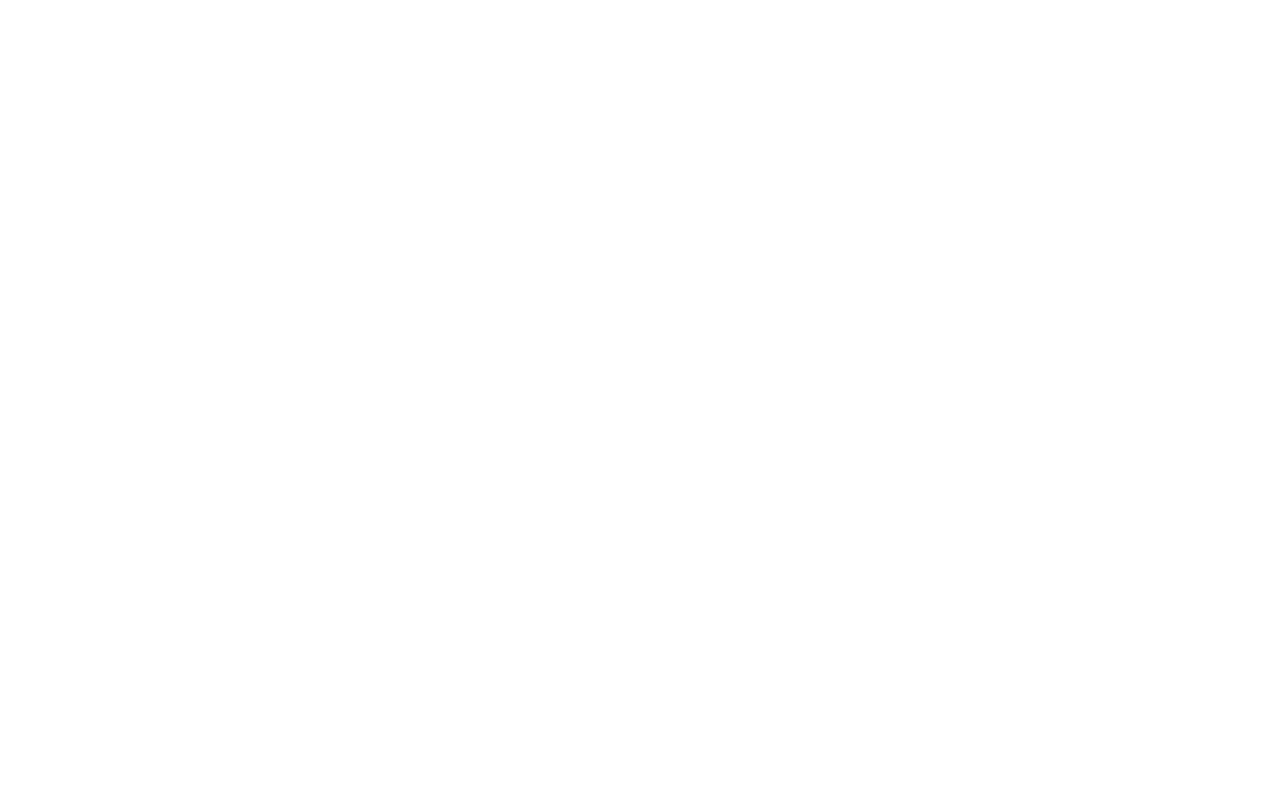
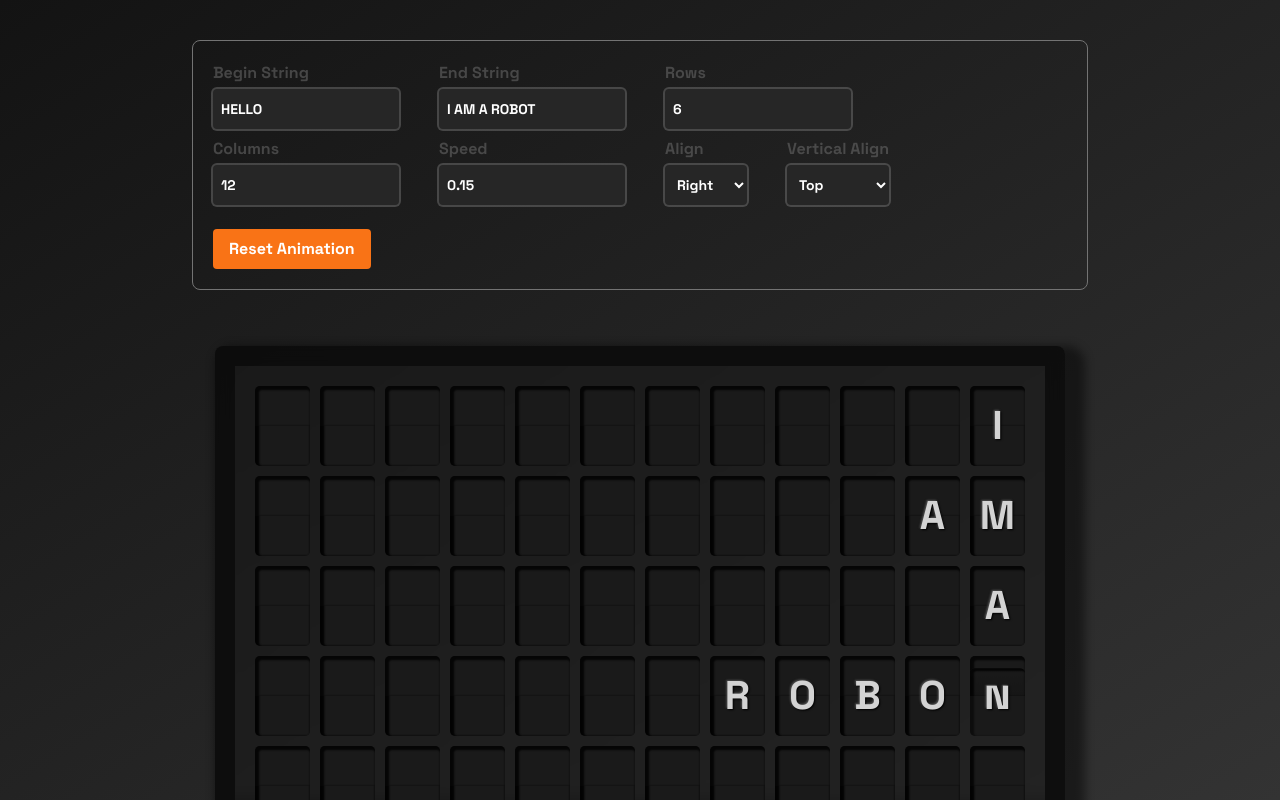
Before and after one commit to itsarghyadas/vibes, a React (Vite) app: page /splitflap in a window 1280 px wide. Before the commit this address had no page. Shown: the top 800 px of the page. Built offline with nearby package versions, Linux system fonts and the light colour scheme.

Commit message:
all coded addd to their respective folders

```diff
--- a/src/App.tsx
+++ b/src/App.tsx
@@ -1,13 +1,15 @@
 import { Route, Routes } from "react-router-dom";
-import SplitFlapShow from "./components/vestabaord/splitflapshow";
+import Homepage from "./components/homepage/homepage";
+import SplitFlapShow from "./components/splitflap/splitflapshow";
+import VestaboardShow from "./components/vestabaord/vestaboardshow";
 import Carousel from "./components/carousel/carousel";
 import EmblaCarouselShow from "./components/embla-carousel/Carousel";
-import Homepage from "./components/homepage/homepage";
 
 export default function App() {
   return (
     <Routes>
-      <Route path="/vestaboard" element={<SplitFlapShow />} />
+      <Route path="/splitflap" element={<SplitFlapShow />} />
+      <Route path="/vestaboard" element={<VestaboardShow />} />
       <Route path="/carousel" element={<Carousel />} />
       <Route path="/embla-carousel" element={<EmblaCarouselShow />} />
       <Route path="/" element={<Homepage />} />
--- a/src/components/homepage/homepage.tsx
+++ b/src/components/homepage/homepage.tsx
@@ -1,32 +1,31 @@
 import { Link } from "react-router-dom";
+
+const links = [
+  { to: "/splitflap", text: "Splitflap" },
+  { to: "/vestaboard", text: "Vestabord" },
+  { to: "/carousel", text: "Carousel" },
+  { to: "/embla-carousel", text: "Embla Carousel" },
+];
 
 export default function Homepage() {
   return (
-    <div className="bg-neutral-800 min-h-screen flex flex-col gap-y-10 items-center justify-center w-full">
+    <div className="bg-neutral-800 px-5 font-spline min-h-screen flex flex-col gap-y-10 items-center justify-center w-full">
       <div className="text-white">
         <h1 className="text-4xl font-bold text-white">
-          Hello, this is the homepage
+          All vibes will be listed here
         </h1>
       </div>
-      <ul className="flex flex-wrap max-w-3xl mx-auto gap-10 gap-x-5">
-        <li>
-          <Link className="text-white bg-black p-2 rounded-md" to="/vestaboard">
-            Vestabord
-          </Link>
-        </li>
-        <li>
-          <Link className="text-white bg-black p-2 rounded-md" to="/carousel">
-            Carousel
-          </Link>
-        </li>
-        <li>
-          <Link
-            className="text-white bg-black p-2 rounded-md"
-            to="/embla-carousel"
-          >
-            Embla Carousel
-          </Link>
-        </li>
+      <ul className="flex flex-wrap max-w-3xl mx-auto gap-5">
+        {links.map((link, index) => (
+          <li key={index}>
+            <Link
+              className="text-white bg-black p-2 font-normal tracking-wide hover:bg-gray-700 transition-all duration-100 ease-out active:bg-gray-600 rounded-md"
+              to={link.to}
+            >
+              {link.text}
+            </Link>
+          </li>
+        ))}
       </ul>
     </div>
   );
--- a/src/components/vestabaord/splitflapshow.tsx
+++ b/src/components/splitflap/splitflapshow.tsx
@@ -1,6 +1,5 @@
 import { useState, useEffect } from "react";
 import SplitFlipAnimation from "./splitflap";
-import Vestabaord from "./vestaboard";
 
 type WordPosition = {
   word: string;
@@ -169,15 +168,6 @@ export default function SplitFlapShow({
           speed={speed}
         />
       </div>
-      <Vestabaord
-        beginStr={beginStr}
-        endStr={endStr}
-        speed={speed}
-        rows={rows}
-        columns={columns}
-        align={align}
-        verticalAlign={verticalAlign}
-      />
     </div>
   );
 }
--- /dev/null
+++ b/src/components/vestabaord/vestaboardshow.tsx
@@ -0,0 +1,171 @@
+import { useState, useEffect } from "react";
+import Vestabaord from "./vestaboard";
+
+type WordPosition = {
+  word: string;
+  row: number;
+  column: number;
+};
+
+interface Props {
+  columns?: number;
+  rows?: number;
+  text?: string;
+  align?: "left" | "center" | "right";
+  verticalAlign?: "top" | "middle" | "bottom";
+  speed?: number;
+}
+
+export default function VestaboardShow({
+  columns: initialColumns = 12,
+  rows: initialRows = 6,
+  text: initialEndStr = "I AM A ROBOT",
+  align: initialAlign = "right",
+  verticalAlign: initialVerticalAlign = "top",
+  speed: initialSpeed = 0.15,
+}: Props) {
+  const initialBeginStr = "HELLO";
+  const initialWordPositions: WordPosition[] = [
+    { word: initialBeginStr, row: 0, column: 0 },
+    { word: "", row: 1, column: 2 },
+    { word: "", row: 2, column: 4 },
+    { word: "", row: 3, column: 5 },
+  ];
+
+  const [beginStr, setBeginStr] = useState(initialBeginStr);
+  const [endStr, setEndStr] = useState(initialEndStr);
+  const [rows, setRows] = useState(initialRows);
+  const [columns, setColumns] = useState(initialColumns);
+  const [speed, setSpeed] = useState(initialSpeed);
+  const [align, setAlign] = useState(initialAlign);
+  const [verticalAlign, setVerticalAlign] = useState(initialVerticalAlign);
+  const [, setWordPositions] = useState<WordPosition[]>(initialWordPositions);
+  const [resetKey, setResetKey] = useState(0);
+
+  useEffect(() => {
+    const words = endStr.split(" ");
+    setWordPositions((prevWordPositions) => {
+      const newWordPositions = words.map((word, index) => ({
+        word,
+        row: prevWordPositions[index]?.row ?? index,
+        column: prevWordPositions[index]?.column ?? 0,
+      }));
+      return newWordPositions;
+    });
+    setRows((prevRows) => Math.max(prevRows, words.length));
+  }, [endStr, resetKey]);
+
+  const resetAnimation = () => {
+    setBeginStr(initialBeginStr);
+    setEndStr(initialEndStr);
+    setRows(initialRows);
+    setColumns(initialColumns);
+    setSpeed(initialSpeed);
+    setAlign(initialAlign);
+    setVerticalAlign(initialVerticalAlign);
+    setWordPositions(initialWordPositions);
+    setResetKey((prevKey) => prevKey + 1);
+  };
+
+  return (
+    <div className="splitflip-body flex flex-col items-center justify-center min-h-screen h-full space-y-4 pb-20">
+      <div className="gap-y-2 my-10 max-w-4xl mx-auto flex flex-wrap items-center gap-x-10 border rounded-lg border-neutral-500 p-5 font-space">
+        <div className="flex flex-col gap-y-1">
+          <label className="text-neutral-500/50">Begin String</label>
+          <input
+            type="text"
+            value={beginStr}
+            onChange={(e) => setBeginStr(e.target.value)}
+            placeholder="Begin String"
+            className="rounded text-sm bg-neutral-800 h-10 p-2 text-white ring-2 ring-neutral-500/50 placeholder:text-neutral-500/50 focus-visible:ring-orange-500 focus-visible:ring-offset-0 focus-visible:outline-none"
+          />
+        </div>
+        <div className="flex flex-col gap-y-1">
+          <label className="text-neutral-500/50">End String</label>
+          <input
+            type="text"
+            value={endStr}
+            onChange={(e) => setEndStr(e.target.value)}
+            placeholder="End String"
+            className="rounded text-sm bg-neutral-800 h-10 p-2 text-white ring-2 ring-neutral-500/50 placeholder:text-neutral-500/50 focus-visible:ring-orange-500 focus-visible:ring-offset-0 focus-visible:outline-none"
+          />
+        </div>
+        <div className="flex flex-col gap-y-1">
+          <label className="text-neutral-500/50">Rows</label>
+          <input
+            type="number"
+            value={rows}
+            onChange={(e) => setRows(Number(e.target.value))}
+            placeholder="Rows"
+            className="rounded text-sm bg-neutral-800 h-10 p-2 text-white ring-2 ring-neutral-500/50 placeholder:text-neutral-500/50 focus-visible:ring-orange-500 focus-visible:ring-offset-0 focus-visible:outline-none"
+          />
+        </div>
+        <div className="flex flex-col gap-y-1">
+          <label className="text-neutral-500/50">Columns</label>
+          <input
+            type="number"
+            value={columns}
+            onChange={(e) => setColumns(Number(e.target.value))}
+            placeholder="Columns"
+            className="rounded text-sm bg-neutral-800 h-10 p-2 text-white ring-2 ring-neutral-500/50 placeholder:text-neutral-500/50 focus-visible:ring-orange-500 focus-visible:ring-offset-0 focus-visible:outline-none"
+          />
+        </div>
+        <div className="flex flex-col gap-y-1">
+          <label className="text-neutral-500/50">Speed</label>
+          <input
+            type="number"
+            value={speed}
+            step="0.01"
+            onChange={(e) => setSpeed(Number(e.target.value))}
+            placeholder="Speed"
+            className="rounded text-sm bg-neutral-800 h-10 p-2 text-white ring-2 ring-neutral-500/50 placeholder:text-neutral-500/50 focus-visible:ring-orange-500 focus-visible:ring-offset-0 focus-visible:outline-none"
+          />
+        </div>
+        <div className="flex flex-col gap-y-1">
+          <label className="text-neutral-500/50">Align</label>
+          <select
+            value={align}
+            onChange={(e) =>
+              setAlign(e.target.value as "left" | "center" | "right")
+            }
+            className="rounded text-sm bg-neutral-800 h-10 p-2 text-white ring-2 ring-neutral-500/50 placeholder:text-neutral-500/50 focus-visible:ring-orange-500 focus-visible:ring-offset-0 focus-visible:outline-none"
+          >
+            <option value="left">Left</option>
+            <option value="center">Center</option>
+            <option value="right">Right</option>
+          </select>
+        </div>
+        <div className="flex flex-col gap-y-1">
+          <label className="text-neutral-500/50">Vertical Align</label>
+          <select
+            value={verticalAlign}
+            onChange={(e) =>
+              setVerticalAlign(e.target.value as "top" | "middle" | "bottom")
+            }
+            className="rounded text-sm bg-neutral-800 h-10 p-2 text-white ring-2 ring-neutral-500/50 placeholder:text-neutral-500/50 focus-visible:ring-orange-500 focus-visible:ring-offset-0 focus-visible:outline-none"
+          >
+            <option value="top">Top</option>
+            <option value="middle">Middle</option>
+            <option value="bottom">Bottom</option>
+          </select>
+        </div>
+        <button
+          onClick={resetAnimation}
+          className="mt-4 bg-orange-500 text-white py-2 px-4 rounded"
+        >
+          Reset Animation
+        </button>
+      </div>
+
+      <Vestabaord
+        beginStr={beginStr}
+        endStr={endStr}
+        speed={speed}
+        rows={rows}
+        columns={columns}
+        align={align}
+        verticalAlign={verticalAlign}
+      />
+    </div>
+  );
+}
```
Also changed, not shown: src/components/vestabaord/vestaboard.css (deleted, +0 -64 lines), src/components/splitflap/splitflap.css (renamed from src/components/vestabaord/splitflap.css), src/components/splitflap/splitflap.tsx (renamed from src/components/vestabaord/splitflap.tsx).
